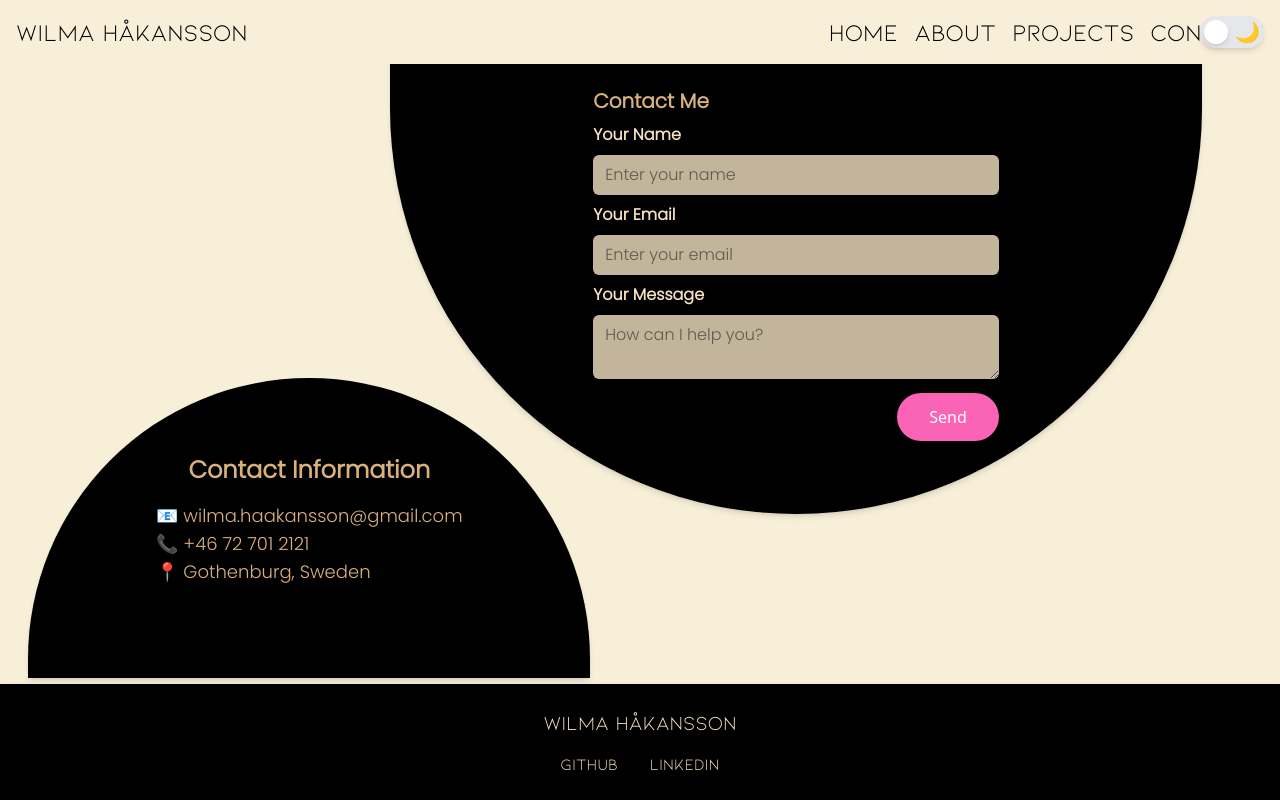
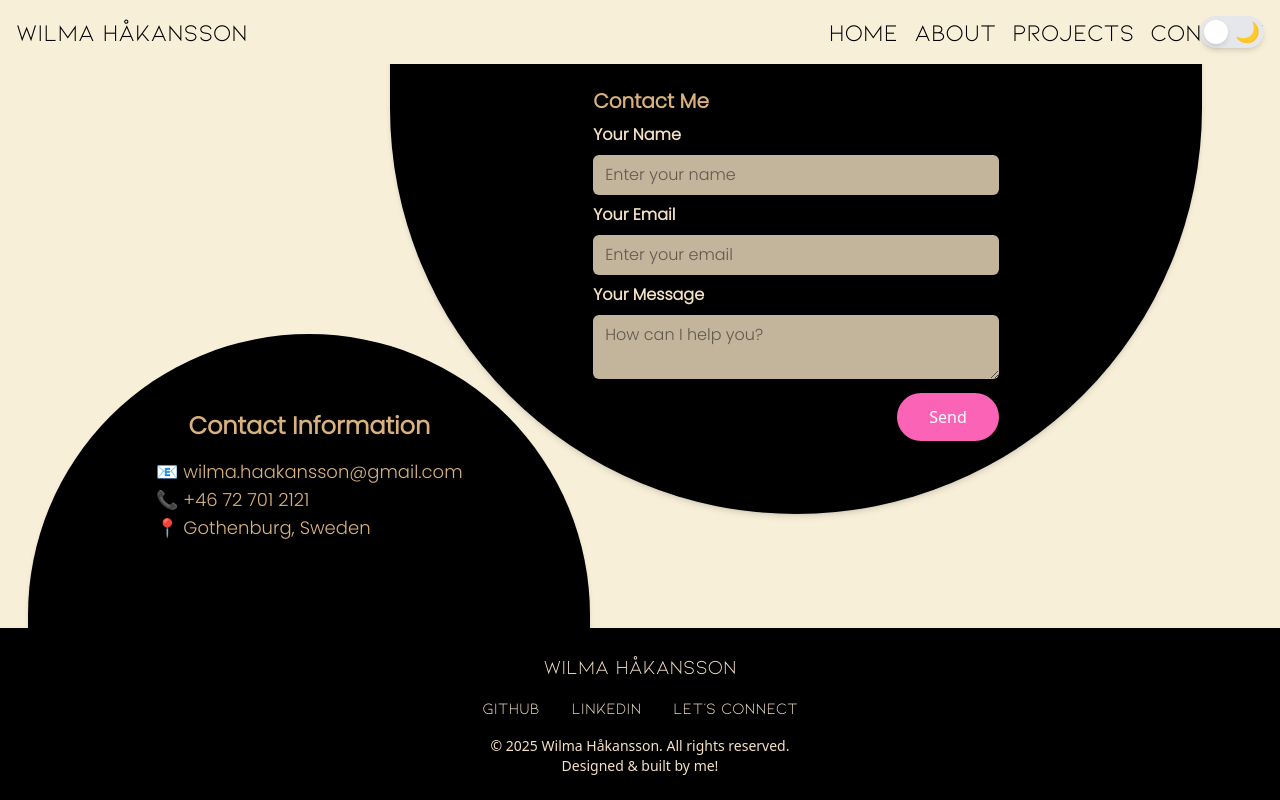
Before and after one commit to gitwilma/portfolio-project, a React (Vite) app: page /contact in a window 1280 px wide. Built offline with nearby package versions, Linux system fonts and the light colour scheme.

Commit message:
footer changes

```diff
--- a/src/components/Footer.tsx
+++ b/src/components/Footer.tsx
@@ -6,7 +6,8 @@ export default function Footer() {
           <p className="font-[Kiona-Regular] text-[#F4E1C4] text-xl mb-4">
             Wilma Håkansson
           </p>
-          <div className="flex space-x-8">
+
+          <div className="flex space-x-8 mb-4">
             <a
               href="https://github.com/gitwilma"
               target="_blank"
@@ -23,7 +24,18 @@ export default function Footer() {
             >
               LinkedIn
             </a>
+            <a
+              href="/contact"
+              className="font-[Kiona-Regular] text-[#F4E1C4] hover:text-gray-600"
+            >
+              Let's connect
+            </a>
           </div>
+
+          <p className="text-[#F4E1C4] text-sm text-center">
+            © {new Date().getFullYear()} Wilma Håkansson. All rights reserved.
+          </p>
+          <p className="text-[#F4E1C4] text-sm">Designed & built by me!</p>
         </div>
       </div>
     </footer>
--- a/src/pages/Contact.tsx
+++ b/src/pages/Contact.tsx
@@ -95,7 +95,7 @@ export default function Contact() {
       </div>
 
       {/* Contact Information */}
-      <div className="halfmoon absolute bottom-[-54px] left-[1%] w-[45%] h-[300px] rounded-t-full flex flex-col items-center justify-center shadow-md overflow-hidden">
+      <div className="halfmoon absolute bottom-[-10px] left-[1%] w-[45%] h-[300px] rounded-t-full flex flex-col items-center justify-center shadow-md overflow-hidden">
         <h3 className="text-2xl text-start font-bold font-[Poppins] text-[#D8B17D]">
           Contact Information
         </h3>
```
